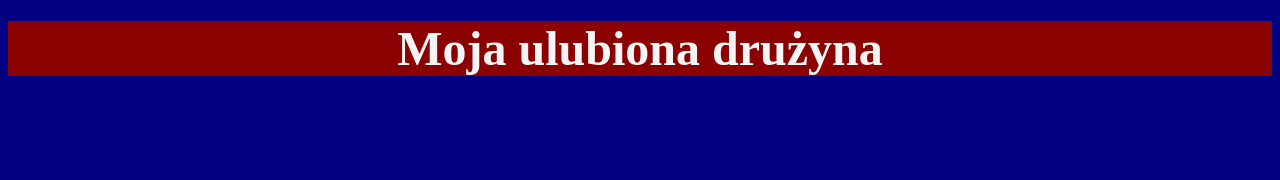
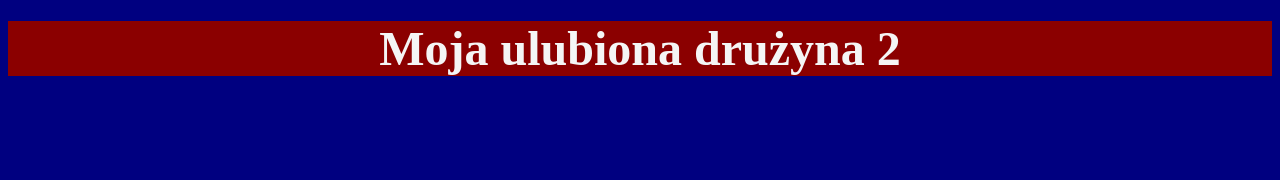
Before and after one commit to dawidros123/dawidrostkowski, a plain HTML site: page index.html in a window 1280 px wide. Shown: the top 180 px of the page. Drawn offline with Linux system fonts and the light colour scheme.

Commit message:
Update index.html

```diff
--- a/index.html
+++ b/index.html
@@ -16,7 +16,7 @@ padding: 15px
 <body bgcolor="Navy">
 <div>
 <div id="div1">
-<h1> <span style="color: WhiteSmoke"> <font size="7"> Moja ulubiona drużyna </font> </span>  </h1>
+<h1> <span style="color: WhiteSmoke"> <font size="7"> Moja ulubiona drużyna 2</font> </span>  </h1>
 </div>
 
 
```
